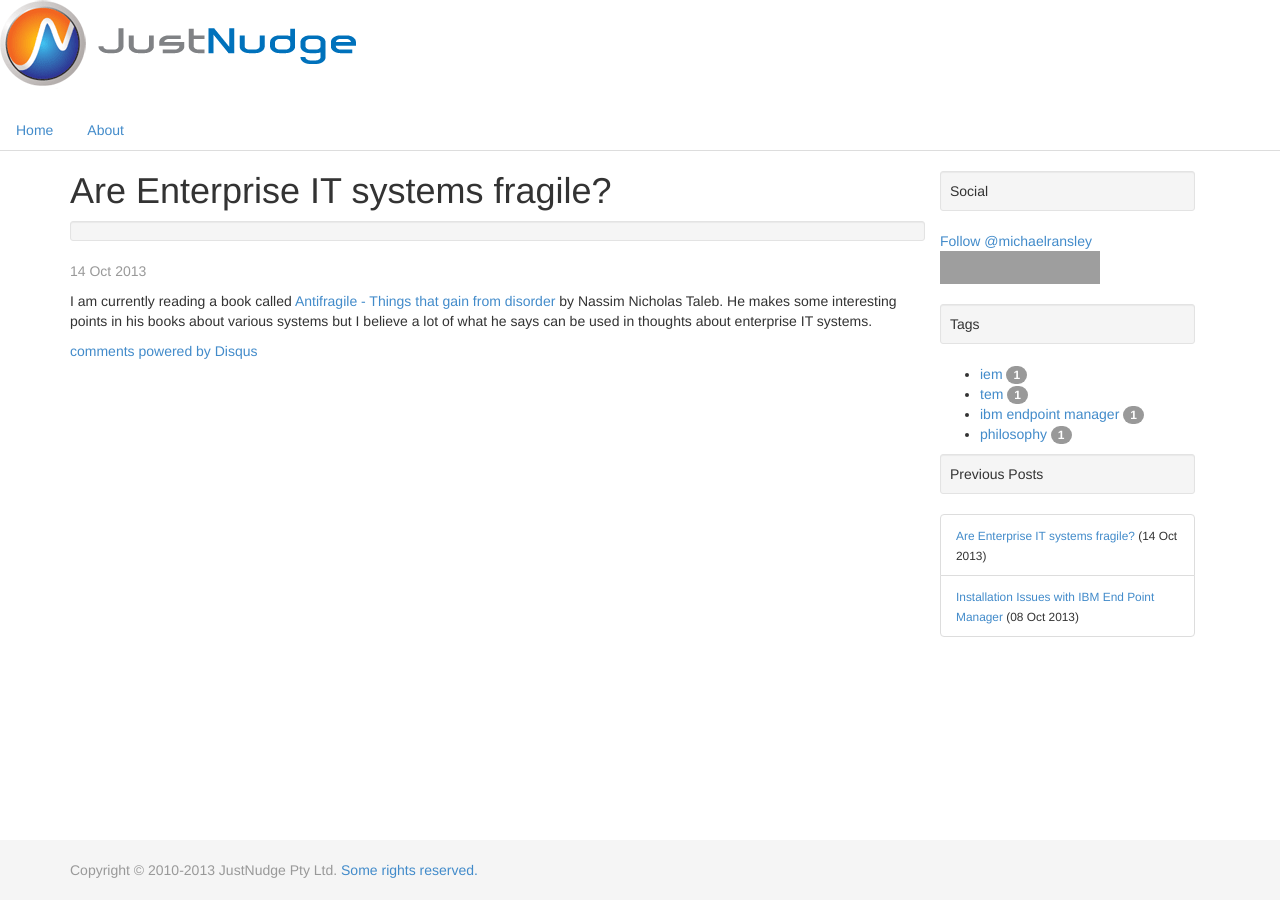
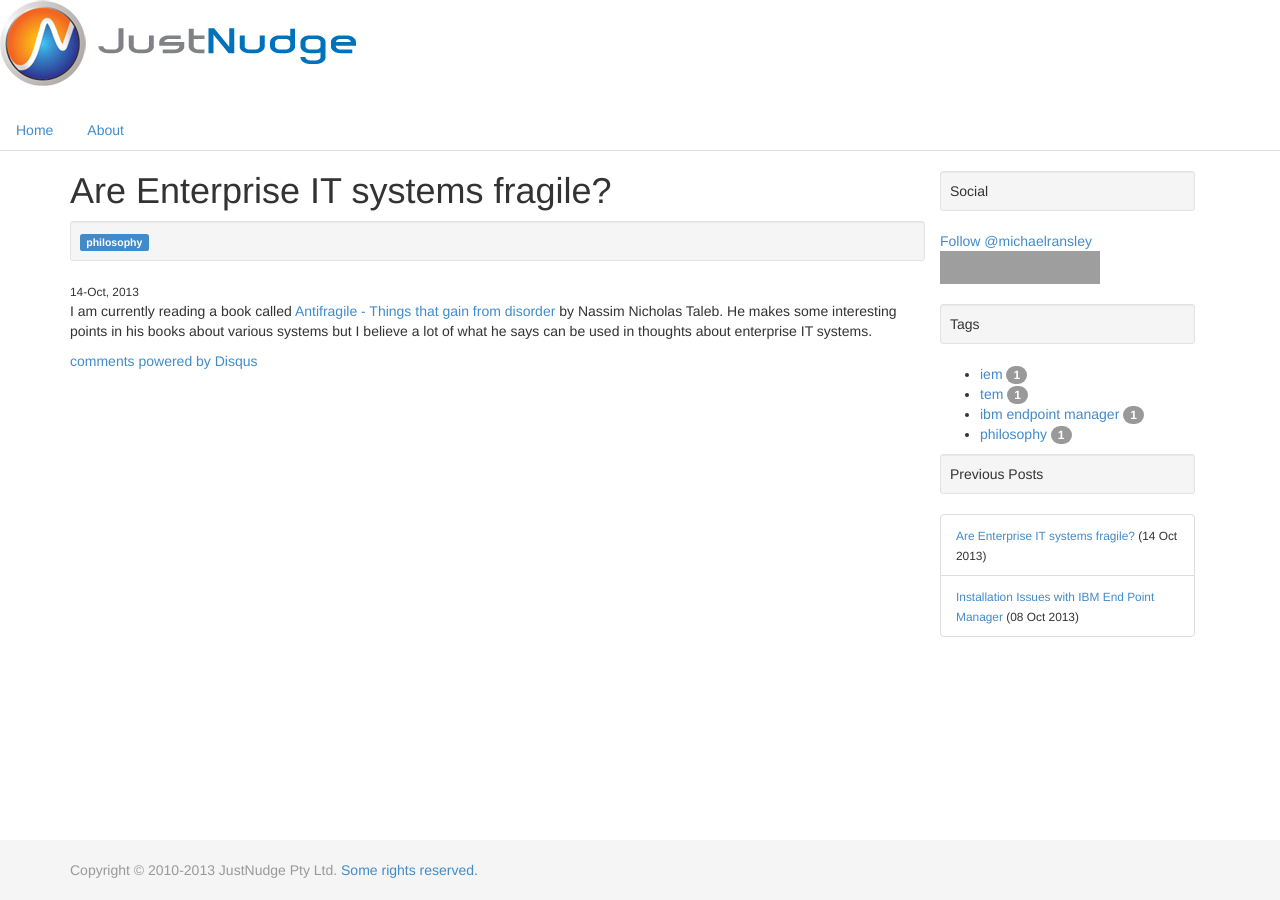
Before and after one commit to justnudge/jn-website, a Jekyll site: the page built from website/_posts/2013-10-14-Antifragile-systems.markdown, in a window 1280 px wide. Built offline with Jekyll 4.4.1, drawn with Linux system fonts in a browser that asks for light colours; Markdown is read by kramdown in place of the engine named in the settings; comment, search, counter and statistics services are not loaded; grey boxes are pictures that could not be loaded.

Commit message:
Fixed tag display in post.

```diff
--- /dev/null
+++ b/website/_includes/discus.html
@@ -0,0 +1,13 @@
+<!-- Start of discuss.html -->
+<div id="disqus_thread"></div>
+<script type="text/javascript">
+    var disqus_shortname = 'justnudge';
+    (function() {
+        var dsq = document.createElement('script'); dsq.type = 'text/javascript'; dsq.async = true;
+        dsq.src = '//' + disqus_shortname + '.disqus.com/embed.js';
+        (document.getElementsByTagName('head')[0] || document.getElementsByTagName('body')[0]).appendChild(dsq);
+    })();
+</script>
+<noscript>Please enable JavaScript to view the <a href="http://disqus.com/?ref_noscript">comments powered by Disqus.</a></noscript>
+<a href="http://disqus.com" class="dsq-brlink">comments powered by <span class="logo-disqus">Disqus</span></a>
+<!-- End of discuss.html -->
--- a/website/_includes/taglist.html
+++ b/website/_includes/taglist.html
@@ -1,6 +1,6 @@
 <!-- Start of taglist.html -->
 <div class="well well-sm">
-{% for tag in post.tags %}
+{% for tag in page.tags %}
     <span class="label label-primary category-link"><a style="" href="/categories/{{ tag }}">{{ tag }}</a></span>
 {% endfor %}
 </div>
--- a/website/_layouts/post.html
+++ b/website/_layouts/post.html
@@ -5,20 +5,9 @@ layout: default
 <!-- Start of post.html -->
 {% include taglist.html %}
 
-<p class="text-muted">{{ page.date | date_to_string }}</p>
-
 <div class="post">
-{{ content }}
- <div id="disqus_thread"></div>
-    <script type="text/javascript">
-        var disqus_shortname = 'justnudge';
-        (function() {
-            var dsq = document.createElement('script'); dsq.type = 'text/javascript'; dsq.async = true;
-            dsq.src = '//' + disqus_shortname + '.disqus.com/embed.js';
-            (document.getElementsByTagName('head')[0] || document.getElementsByTagName('body')[0]).appendChild(dsq);
-        })();
-    </script>
-    <noscript>Please enable JavaScript to view the <a href="http://disqus.com/?ref_noscript">comments powered by Disqus.</a></noscript>
-    <a href="http://disqus.com" class="dsq-brlink">comments powered by <span class="logo-disqus">Disqus</span></a>
+    <small>{{ page.date | date: "%d-%b, %Y" }}</small>
+    {{ content }}
+    {% include discus.html %}
 </div>
 <!-- End of post.html -->
```
